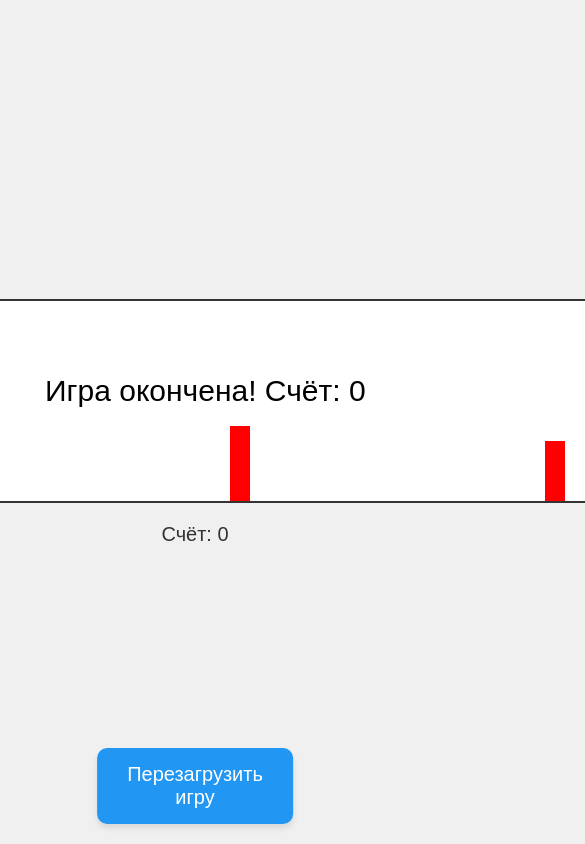
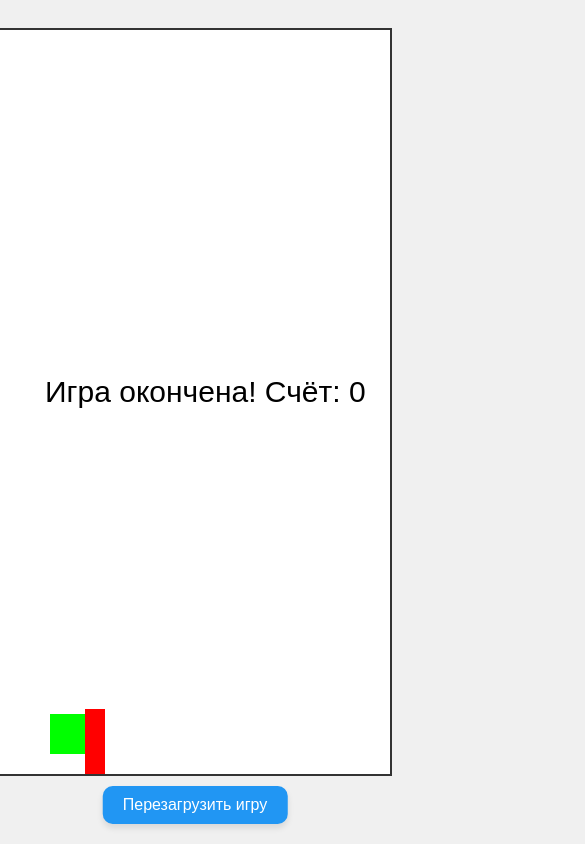
Before and after one commit to solik-cmd/dino_game.html, a plain HTML site: page index.html in a window 390 px wide. Shown: the whole page, 585 px wide, since content can reach past the window. Drawn offline with Linux system fonts and the light colour scheme.

Commit message:
Update index.html

```diff
--- a/index.html
+++ b/index.html
@@ -75,10 +75,21 @@
     #reloadButton:active {
       background-color: #1565C0;
     }
+
+    /* Мобильная версия */
+    @media (max-width: 768px) {
+      #reloadButton {
+        font-size: 16px;
+        padding: 10px 20px;
+      }
+      #score {
+        font-size: 18px;
+      }
+    }
   </style>
 </head>
 <body>
-  <canvas id="gameCanvas" width="800" height="200"></canvas>
+  <canvas id="gameCanvas"></canvas>
   <button id="reloadButton" onclick="reloadPage()">Перезагрузить игру</button>
   <div id="score">Счёт: 0</div>
 
@@ -86,6 +97,14 @@
     const canvas = document.getElementById("gameCanvas");
     const ctx = canvas.getContext("2d");
 
+    // Определение размеров канваса для разных устройств
+    let canvasWidth = window.innerWidth;
+    let canvasHeight = window.innerHeight - 100;  // оставляем место для кнопки и счёта
+
+    canvas.width = canvasWidth;
+    canvas.height = canvasHeight;
+
+    // Игровые параметры
     let dino = {
       x: 50,
       y: canvas.height - 60,
@@ -108,7 +127,7 @@
     const minObstacleHeight = 20; // Минимальная высота препятствия
     const maxObstacleHeight = 100; // Максимальная высота препятствия
 
-    // Слушатель для мобильных устройств (касание экрана для прыжка)
+    // Управление для мобильных устройств (касание экрана для прыжка)
     canvas.addEventListener("touchstart", jumpMobile);
     document.addEventListener("keydown", jump);
 
```
